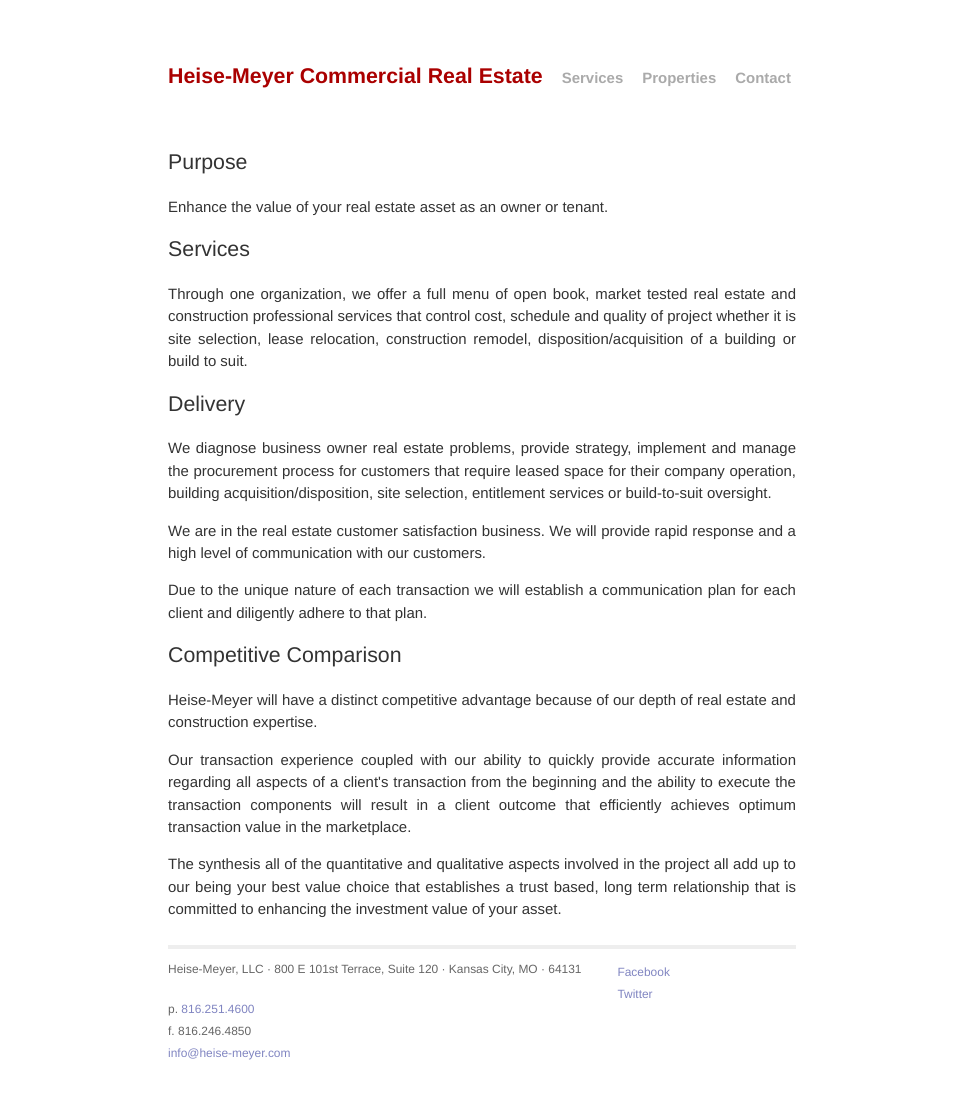
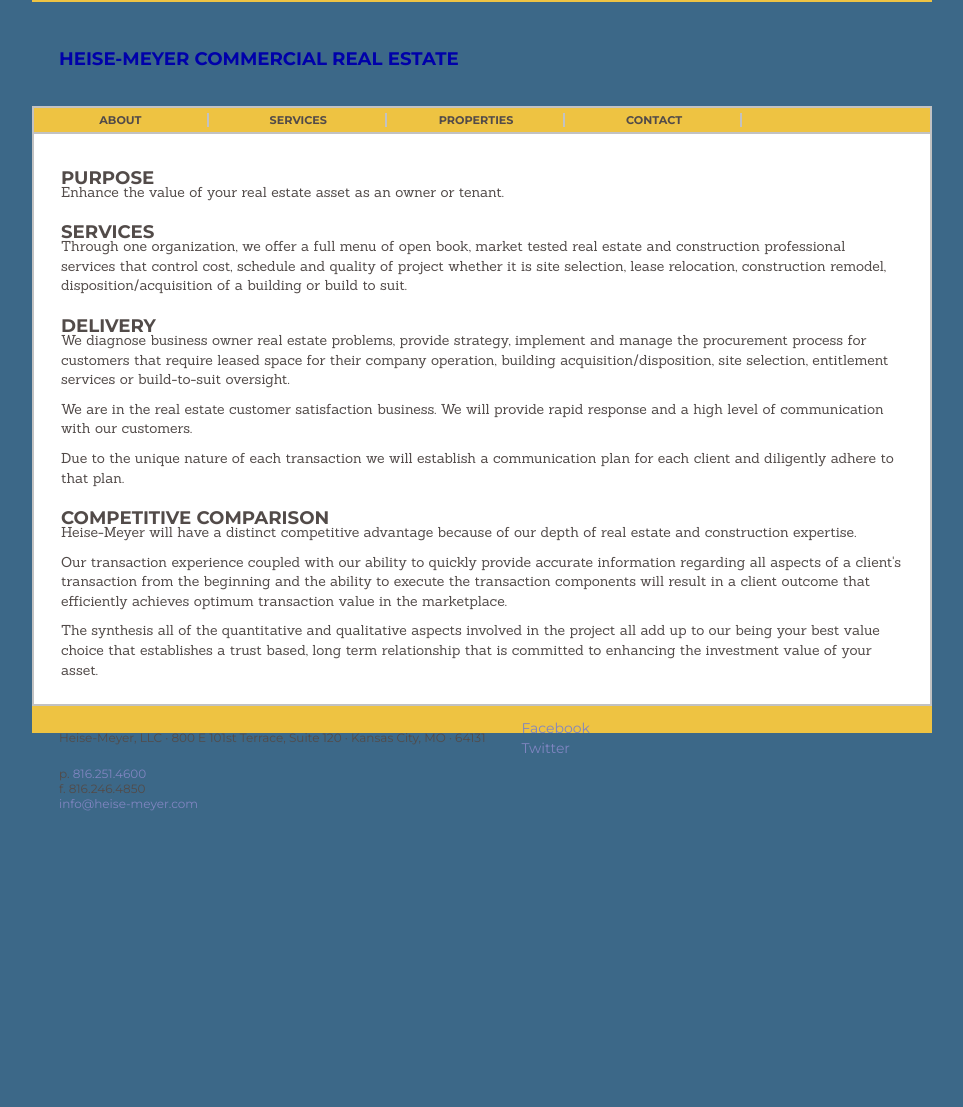
Before and after one commit to jiko/heisemeyer, a Jekyll site: the page built from index.html, in a window 1280 px wide. Shown: the whole page, without its empty margins (158-1121 px from the left). Built offline with Jekyll 4.4.1, drawn with Linux system fonts in a browser that asks for light colours; after the commit the page ends 900 px from its top, so only the background shows below that.

Commit message:
Styling Changes
Updated html tags for header, nav, article, footer and changed
navigation to a list. I'm still not sure how content is generated, so I
placed it within an article block. Added placeholder Google font for
body and updated CSS to match new html and design draft as last
discussed.

```diff
--- a/_layouts/default.html
+++ b/_layouts/default.html
@@ -8,22 +8,30 @@
 
         <link rel="stylesheet" href="{{ site.baseurl }}/css/bootstrap.min.css">
         <link rel="stylesheet" href="{{ site.baseurl }}/css/main.css">
+        <link href='http://fonts.googleapis.com/css?family=Montserrat:400,700' rel='stylesheet' type='text/css'>
+		<link href='http://fonts.googleapis.com/css?family=Sanchez' rel='stylesheet' type='text/css'>
 
     </head>
     <body>
 
         <div class="container">
           <div class="site">
-            <div class="header">
+            <header>
               <h1 class="title"><a href="{{ site.baseurl }}/">{{ site.name }}</a></h1>
-              <a class="extra" href="{{ site.baseurl }}/services.html">Services</a>
-              <a class="extra" href="{{ site.baseurl }}/properties.html">Properties</a>
-              <a class="extra" href="{{ site.baseurl }}/contact.html">Contact</a>
-            </div>
+            </header>
+            <nav>
+            	<ul>
+            		<li><a href="{{ site.baseurl }}/about.html">About</a></li>
+            		<li><a href="{{ site.baseurl }}/services.html">Services</a></li>
+              		<li><a href="{{ site.baseurl }}/properties.html">Properties</a></li>
+              		<li><a href="{{ site.baseurl }}/contact.html">Contact</a></i>
+			</nav>
+			<article>
 
                 {{ content }}
 
-            <div class="footer">
+			</article>
+            <footer>
               <div class="contact">
                 <p>
                   {% include address.html %}
@@ -34,9 +42,9 @@
                 <p>
                   {% include socialmedia.html %}
                 </p>
-              </div>
-            </div>
-          </div>
+              </div><!--/contact-->
+            </footer>
+          </div><!-- /site -->
         </div> <!-- /container -->
 
     </body>
--- a/css/main.css
+++ b/css/main.css
@@ -11,24 +11,37 @@
 }
 
 html, body { height: 100%; }
+header, nav, article, footer {
+	display: block;}
 
 body {
-  background-color: #FFF;
-  font: 13.34px Helvetica, Arial, sans-serif;
-  font-size: small;
-  text-align: center;
+	color: #524b49;
+	background-color: #3c6888;
+	font: 1.4em Sanchez, Georgia, Times, serif;
+	margin: 0px;
 }
 
 h1, h2, h3, h4, h5, h6 {
-  font-size: 100%; }
-
-h1 { margin-bottom: 1em; font-size: 16pt; }
-h2 { font-size: 14pt; }
-p { margin: 1em 0; }
+	font-family: 'Montserrat', sans-serif;
+	font-weight: 700;
+	text-transform: uppercase;}
+h1 { font-size: 1.3em;}
+article h1 { margin-bottom: -5px;}
+h2 { font-size: 1.17em;}
+h3 { font-size: 1em; line-height: 1em;}
+p {
+	font-size: 14px;
+	line-height: 1.4em;}
 
 a         { color: #00a; }
 a:hover   { color: #000; }
 a:visited { color: #a0a; }
+
+hr {
+	border: 0;
+	color: #C2C2C2;
+	background-color: #C2C2C2;
+	height: 2px;}
 
 table {
   font-size: inherit;
@@ -61,69 +74,71 @@
 /*
 /*****************************************************************************/
 
-.site {
-  font-size: 115%;
-  text-align: justify;
-  max-width: 42em;
-  margin: 3em auto 2em;
-  line-height: 1.5em;
-}
+.container {
+	width: 930px;
+	margin: 0px auto;
+	background color: #ffffff;}
 
-.site .header a {
-  font-weight: bold;
-  text-decoration: none;
-}
+header {
+	padding: 3%;
+	border-top: 2px solid #EEC343;}
+header h1 {
+	color: #ffffff;}
 
-.site .header h1.title {
-  display: inline-block;
-  margin-bottom: 2em;
-}
-
-.site .header h1.title a {
-  color: #a00;
-}
-
-.site .header h1.title a:hover {
-  color: #000;
-}
-
-.site .header a.extra {
-  color: #aaa;
-  margin-left: 1em;
-}
-
-.site .header a.extra:hover {
-  color: #000;
-}
+nav{
+	font-family: 'Montserrat', sans-serif;
+	font-weight: 700;
+	text-transform: uppercase;
+	font-size: .8em;
+	color: #524B49;
+	background-color: #EEC342;
+	height: auto;}
+nav ul {
+	margin: 0px;
+	padding: 5px 0px;
+	border-top: 2px solid #c2c2c2;
+	border-left: 2px solid #c2c2c2;
+	border-right: 2px solid #c2c2c2;}
+nav li {
+	display: inline-block;
+	width: 19.5%;
+	border-right: 2px solid #c2c2c2;
+	text-align: center}
+nav #last {
+	border-right: 0px;}
+nav li a{
+	color: #524B49;
+	text-decoration: none;}
+nav li a:hover, nav li a.current {
+	color: #000000;}
 
 .site .meta {
   color: #aaa;
 }
 
-.site .footer {
-  font-size: 80%;
-  color: #666;
-  border-top: 4px solid #eee;
-  margin-top: 2em;
-  overflow: hidden;
-}
+footer {
+	font-family: 'Montserrat', arial, sans-serif;
+	font-weight: 400;
+	font-size: 12px;
+	padding: 1.5% 3%;
+	background-color: #EEC342;}
 
-.site .footer .contact {
+footer .contact {
   float: left;
   margin-right: 3em;
 }
 
-.site .footer .contact a {
+footer .contact a {
   color: #8085C1;
 }
 
-.site .footer .rss {
+footer .rss {
   margin-top: 1.1em;
   margin-right: -.2em;
   float: right;
 }
 
-.site .footer .rss img {
+footer .rss img {
   border: 0;
 }
 
@@ -132,6 +147,12 @@
 /* Posts
 /*
 /*****************************************************************************/
+
+article {
+	border: 2px solid #c2c2c2;
+	background-color: #ffffff;
+	overflow: auto;
+	padding: 1.5% 3%;}
 
 /* standard */
 .post pre {
```
